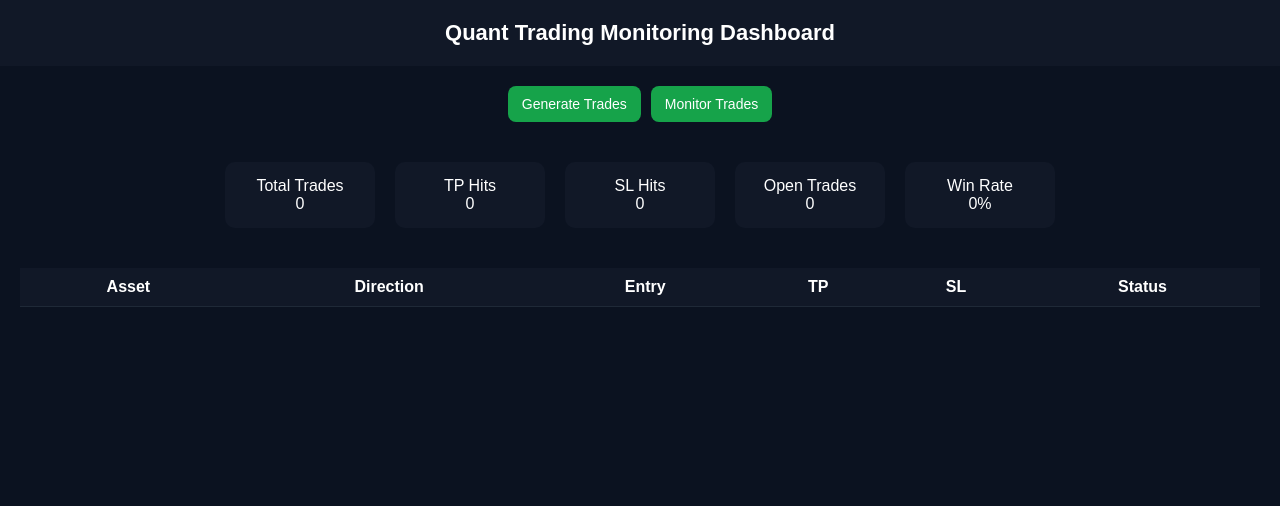
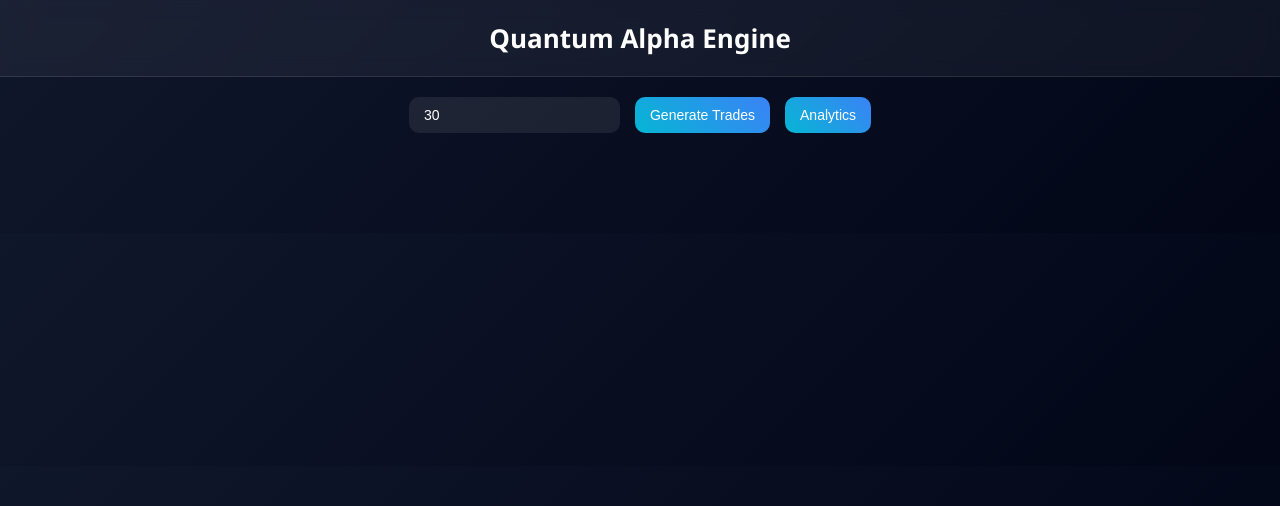
Before and after one commit to nabeelgaming858-wq/trading-bot-backend, a Flask app: page / in a window 1280 px wide. Shown: the top 506 px of the page. Run offline with Flask 3, Linux system fonts and the light colour scheme; lists and menus that the app fills with data are empty.

Commit message:
Revamp index.html for Quantum Alpha Engine
Updated the HTML structure and styles for the Quantum Alpha Engine dashboard, enhancing visual elements and functionality.

```diff
--- a/templates/index.html
+++ b/templates/index.html
@@ -1,174 +1,206 @@
-    <!DOCTYPE html>
+<!DOCTYPE html>
 <html>
 <head>
 <meta name="viewport" content="width=device-width, initial-scale=1.0">
-<title>Quant Trading Dashboard</title>
+<title>Quantum Alpha Engine</title>
 
 <style>
+
 body{
     margin:0;
-    font-family:Arial, sans-serif;
-    background:#0b1220;
+    font-family:'Segoe UI',sans-serif;
+    background: linear-gradient(135deg,#0f172a,#020617);
     color:white;
 }
 
 header{
-    background:#111827;
     padding:20px;
     text-align:center;
-    font-size:22px;
+    font-size:26px;
     font-weight:bold;
+    background: rgba(255,255,255,0.05);
+    backdrop-filter: blur(10px);
+    border-bottom:1px solid rgba(255,255,255,0.1);
 }
 
 .controls{
     display:flex;
+    gap:15px;
     justify-content:center;
-    gap:10px;
+    flex-wrap:wrap;
     padding:20px;
 }
 
-button{
-    padding:10px 14px;
-    border-radius:8px;
+select,input,button{
+    padding:10px 15px;
+    border-radius:10px;
     border:none;
     font-size:14px;
-    cursor:pointer;
-    background:#16a34a;
+}
+
+select,input{
+    background: rgba(255,255,255,0.08);
     color:white;
 }
 
-button:hover{
-    background:#15803d;
+button{
+    background: linear-gradient(45deg,#06b6d4,#3b82f6);
+    color:white;
+    cursor:pointer;
+    transition:0.3s;
 }
 
-.stats{
-    display:flex;
-    justify-content:center;
+button:hover{
+    transform:scale(1.05);
+}
+
+.grid{
+    display:grid;
+    grid-template-columns:repeat(auto-fit,minmax(320px,1fr));
     gap:20px;
     padding:20px;
-    flex-wrap:wrap;
 }
 
-.stat-box{
-    background:#111827;
+.card{
+    background: rgba(255,255,255,0.06);
+    backdrop-filter: blur(15px);
+    border-radius:15px;
+    padding:20px;
+    border:1px solid rgba(255,255,255,0.1);
+}
+
+.section-title{
+    font-weight:bold;
+    margin-bottom:10px;
+    opacity:0.85;
+}
+
+.prob-bar{
+    height:10px;
+    border-radius:10px;
+    background:#1e293b;
+    overflow:hidden;
+    margin-top:6px;
+}
+
+.prob-fill{
+    height:100%;
+    background: linear-gradient(90deg,#10b981,#06b6d4);
+}
+
+.badge{
+    padding:6px 12px;
+    border-radius:10px;
+    font-weight:bold;
+    font-size:13px;
+}
+
+.Platinum{background:#e5e4e2;color:black;}
+.Gold{background:#facc15;color:black;}
+.Silver{background:#94a3b8;color:black;}
+.Bronze{background:#b45309;color:white;}
+
+.dashboard{
+    display:grid;
+    grid-template-columns:repeat(auto-fit,minmax(220px,1fr));
+    gap:15px;
+}
+
+.metric{
+    background: rgba(255,255,255,0.05);
     padding:15px;
-    border-radius:10px;
-    min-width:120px;
+    border-radius:12px;
     text-align:center;
 }
 
-.table-container{
-    padding:20px;
-    overflow-x:auto;
+.metric h3{
+    margin:5px 0;
 }
 
-table{
-    width:100%;
-    border-collapse:collapse;
-    background:#111827;
-}
-
-th, td{
-    padding:10px;
-    border-bottom:1px solid #1f2937;
-    text-align:center;
-}
-
-.tp{ color:#22c55e; }
-.sl{ color:#ef4444; }
-.open{ color:#facc15; }
-
-.loading{
-    text-align:center;
-    padding:20px;
-}
 </style>
 </head>
 
 <body>
 
-<header>Quant Trading Monitoring Dashboard</header>
+<header>Quantum Alpha Engine</header>
 
 <div class="controls">
-    <button onclick="generateTrades()">Generate Trades</button>
-    <button onclick="monitorTrades()">Monitor Trades</button>
+<input type="number" id="duration" value="30" placeholder="Duration (min)">
+<button onclick="generate()">Generate Trades</button>
+<button onclick="loadAnalytics()">Analytics</button>
 </div>
 
-<div class="stats">
-    <div class="stat-box">Total Trades<br><span id="total">0</span></div>
-    <div class="stat-box">TP Hits<br><span id="tp">0</span></div>
-    <div class="stat-box">SL Hits<br><span id="sl">0</span></div>
-    <div class="stat-box">Open Trades<br><span id="open">0</span></div>
-    <div class="stat-box">Win Rate<br><span id="winrate">0%</span></div>
-</div>
+<div id="results" class="grid"></div>
 
-<div class="table-container">
-    <table>
-        <thead>
-            <tr>
-                <th>Asset</th>
-                <th>Direction</th>
-                <th>Entry</th>
-                <th>TP</th>
-                <th>SL</th>
-                <th>Status</th>
-            </tr>
-        </thead>
-        <tbody id="tradeTable"></tbody>
-    </table>
-</div>
+<div id="analyticsPanel" style="padding:20px;"></div>
 
 <script>
 
-async function generateTrades(){
-    document.getElementById("tradeTable").innerHTML =
-        "<tr><td colspan='6'>Generating trades...</td></tr>";
+async function generate(){
+    const duration = document.getElementById("duration").value;
+    const res = await fetch(`/api/scan?duration=${duration}`);
+    const data = await res.json();
 
-    await fetch('/api/scan');
-    await monitorTrades();
+    const container = document.getElementById("results");
+    container.innerHTML="";
+
+    data.results.forEach(trade=>{
+        const card = document.createElement("div");
+        card.className="card";
+
+        card.innerHTML = `
+        <div class="section-title">${trade.asset}</div>
+        Direction: ${trade.direction}<br>
+        Entry: ${trade.entry}<br>
+        TP: ${trade.tp}<br>
+        SL: ${trade.sl}<br>
+        Regime: ${trade.regime}<br><br>
+        Probability: ${trade.probability}%
+        <div class="prob-bar">
+            <div class="prob-fill" style="width:${trade.probability}%"></div>
+        </div>
+        `;
+        container.appendChild(card);
+    });
 }
 
-async function monitorTrades(){
-
-    const res = await fetch('/api/monitor');
+async function loadAnalytics(){
+    const res = await fetch(`/api/analytics`);
     const data = await res.json();
 
-    document.getElementById("total").innerText = data.total_trades;
-    document.getElementById("tp").innerText = data.tp_hits;
-    document.getElementById("sl").innerText = data.sl_hits;
-    document.getElementById("open").innerText = data.open_trades;
-
-    let winrate = 0;
-    if(data.total_trades > 0){
-        winrate = ((data.tp_hits / data.total_trades) * 100).toFixed(1);
-    }
-
-    document.getElementById("winrate").innerText = winrate + "%";
-
-    let rows = "";
-
-    data.trades.forEach(trade => {
-
-        let statusClass = "open";
-        if(trade.status === "TP HIT") statusClass = "tp";
-        if(trade.status === "SL HIT") statusClass = "sl";
-
-        rows += `
-        <tr>
-            <td>${trade.asset}</td>
-            <td>${trade.direction}</td>
-            <td>${trade.entry.toFixed(4)}</td>
-            <td>${trade.tp.toFixed(4)}</td>
-            <td>${trade.sl.toFixed(4)}</td>
-            <td class="${statusClass}">${trade.status}</td>
-        </tr>
-        `;
-    });
-
-    document.getElementById("tradeTable").innerHTML = rows;
+    document.getElementById("analyticsPanel").innerHTML = `
+    <div class="card">
+        <div class="section-title">Performance Analytics Dashboard</div>
+        <div class="dashboard">
+            <div class="metric">
+                <div>Winrate</div>
+                <h3>${data.winrate}%</h3>
+            </div>
+            <div class="metric">
+                <div>Average R:R</div>
+                <h3>${data.avg_rr}</h3>
+            </div>
+            <div class="metric">
+                <div>Expectancy</div>
+                <h3>${data.expectancy}</h3>
+            </div>
+            <div class="metric">
+                <div>Edge Score</div>
+                <h3>${data.edge_score}%</h3>
+                <div class="prob-bar">
+                    <div class="prob-fill" style="width:${data.edge_score}%"></div>
+                </div>
+            </div>
+        </div>
+        <br>
+        <div class="badge ${data.edge_grade}">
+            ${data.edge_grade} Edge
+        </div>
+    </div>
+    `;
 }
 
 </script>
 
 </body>
-    </html>
+</html>
```
